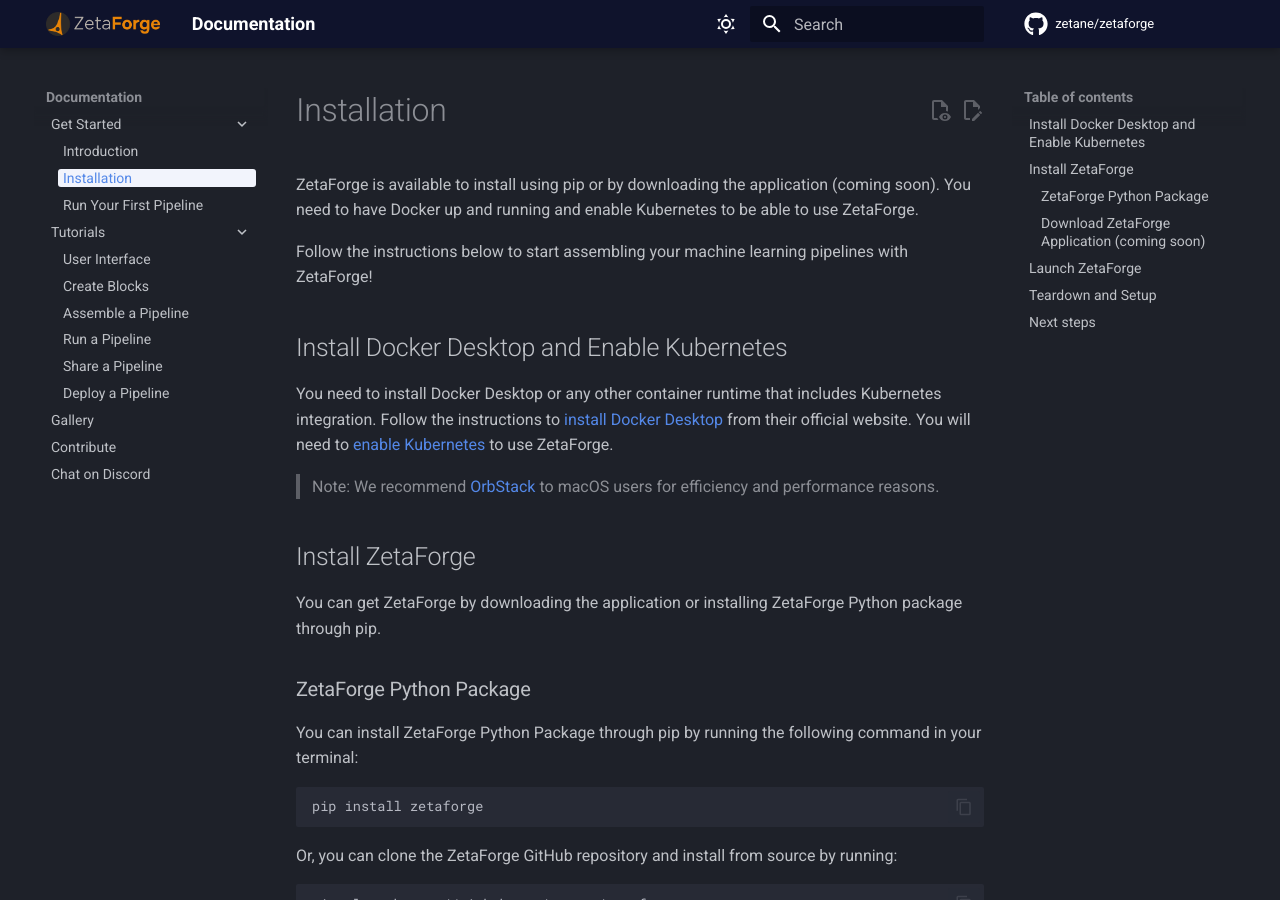
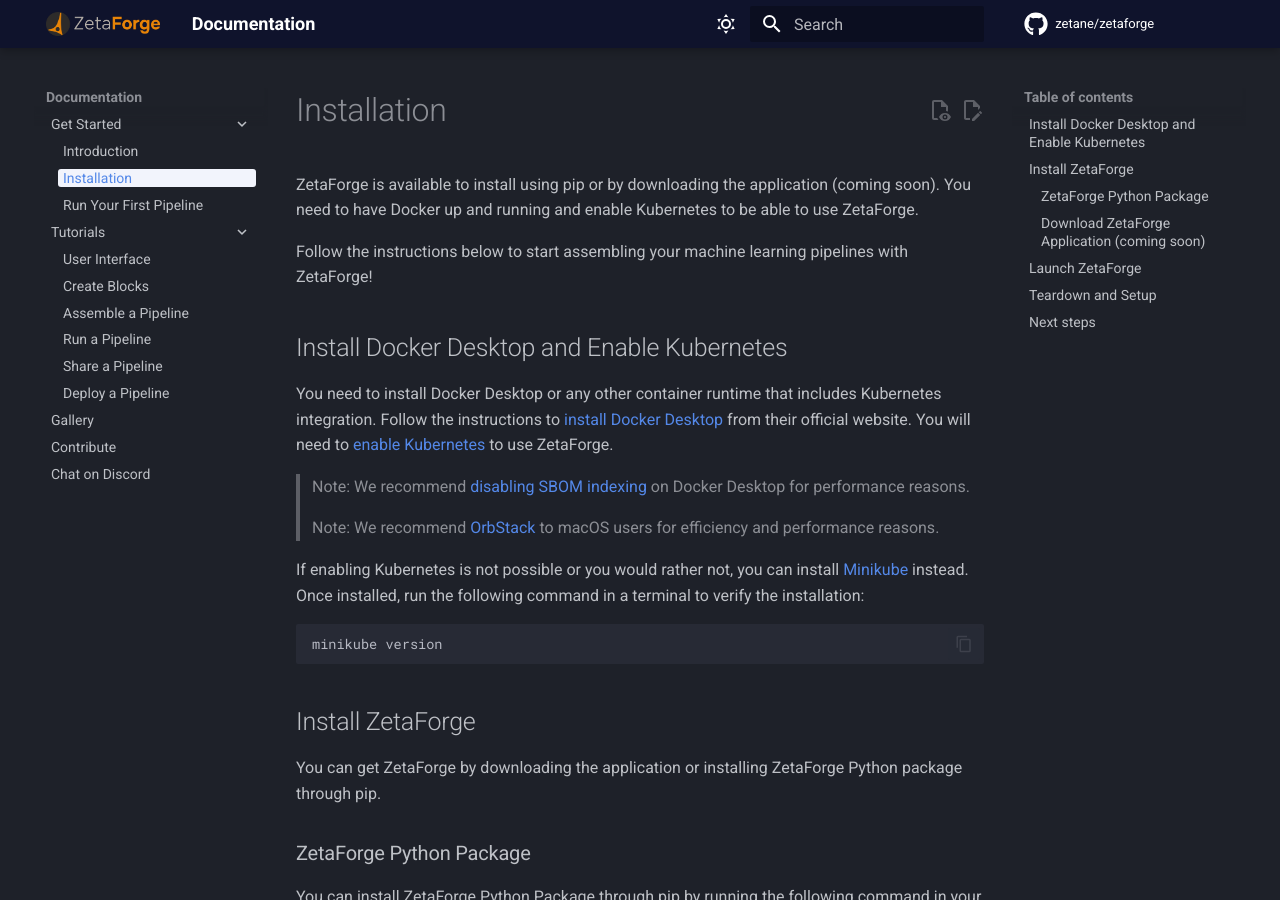
Before and after one commit to zetane/ZetaForge, an MkDocs documentation site: the page built from docs/installation.md, in a window 1280 px wide and 900 px high. Built offline with MkDocs 1.6.1 and Material for MkDocs 9.7.7, drawn with Linux system fonts in a browser that asks for light colours; comment, search, counter and statistics services are not loaded.

Commit message:
Updated to docs to include minikube and SBOM (#53)
Co-authored-by: plparent <pierre-luc@zetane.com>

````diff
--- a/docs/installation.md
+++ b/docs/installation.md
@@ -11,7 +11,15 @@
 Follow the instructions to [install Docker Desktop](https://docs.docker.com/desktop/) from their official website.
 You will need to [enable Kubernetes](https://docs.docker.com/desktop/kubernetes/) to use ZetaForge.
 
+> Note: We recommend [disabling SBOM indexing](disabling-sbom.md) on Docker Desktop for performance reasons.
+
 > Note: We recommend [OrbStack](https://orbstack.dev/download) to macOS users for efficiency and performance reasons.
+
+If enabling Kubernetes is not possible or you would rather not, you can install [Minikube](https://minikube.sigs.k8s.io/docs/start) instead.
+Once installed, run the following command in a terminal to verify the installation:
+```
+minikube version
+```
 
 ## Install ZetaForge
 You can get ZetaForge by downloading the application or installing ZetaForge Python package through pip.
````
Also changed, not shown: docs/disabling-sbom.md (added, +15 -0 lines), docs/assets/disable-SBOM.png (added).
